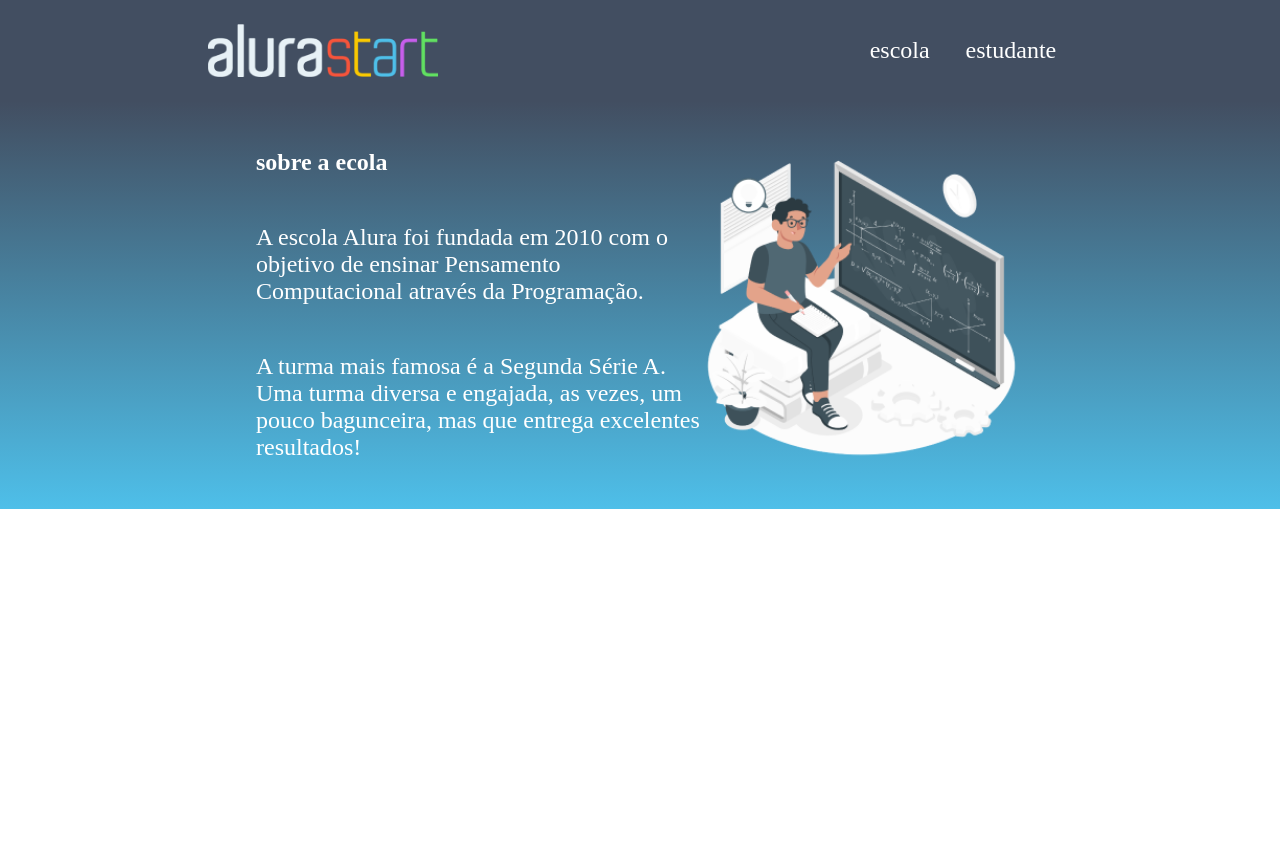
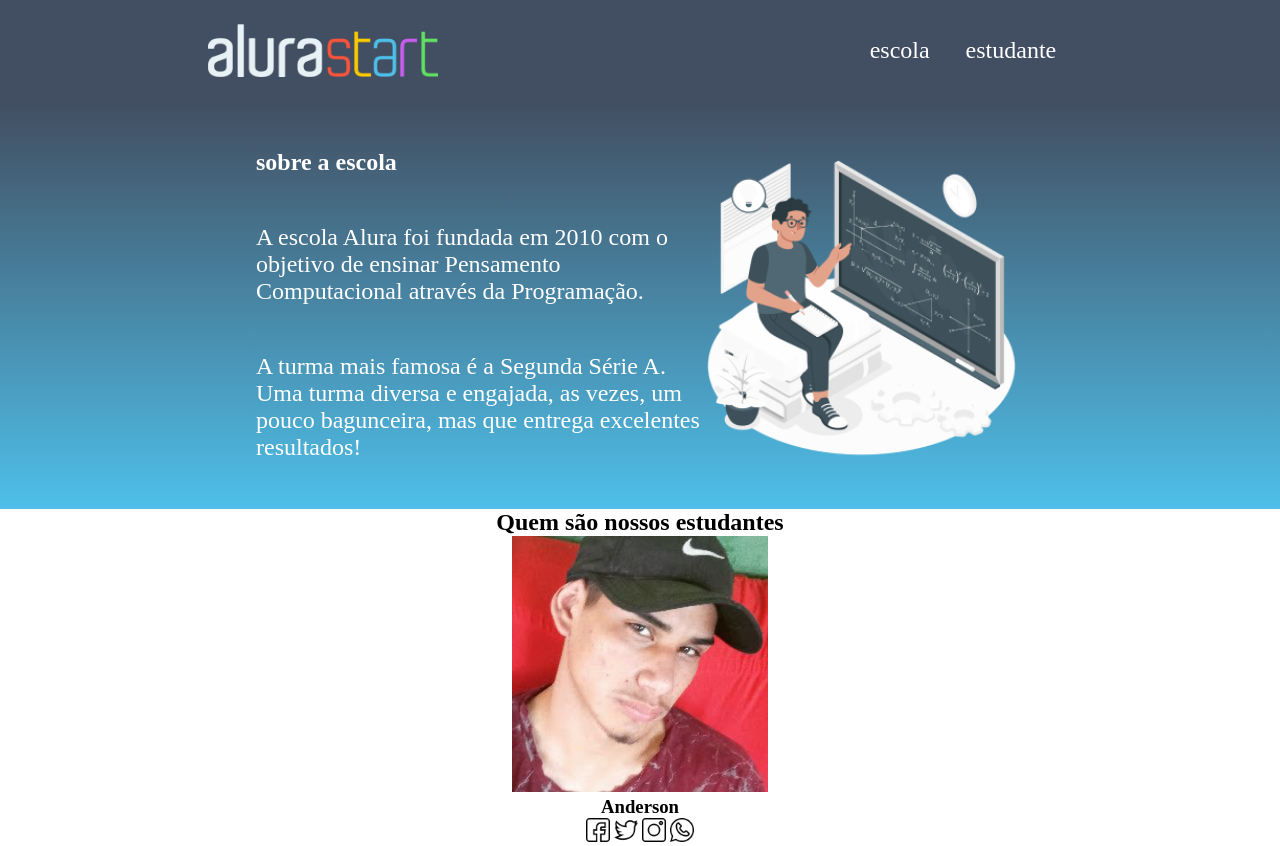
Before and after one commit to andersonchave/site-novo, a plain HTML site: page index.html in a window 1280 px wide. Before the commit the page ends 800 px from the top, so only its background shows below. Drawn offline with Linux system fonts and the light colour scheme.

Commit message:
sessão estudante

```diff
--- a/index.html
+++ b/index.html
@@ -25,7 +25,7 @@
    <section class="escola">
 
 <div class="escola-div-conteudo">
-    <h2 class="escola-titulo">sobre a ecola</h2>
+    <h2 class="escola-titulo">sobre a escola</h2>
     <p class="escola-texto-1">A escola Alura foi fundada em 2010 com o objetivo de ensinar Pensamento Computacional através da Programação. </p>
     <p class="escola-texto-2">A turma mais famosa é a Segunda Série A. Uma turma diversa e engajada, as vezes, um pouco bagunceira, mas que entrega excelentes resultados!</p>
 
@@ -34,7 +34,21 @@
 
 <img class="escola-imagem" src="Formula-amico 1 (2).png" alt="">
    </section>
+           <section class="Estudante">
+            <div class="Estudante-div">
+                <h2 class="Estudante-conteudo">Quem são nossos estudantes </h2>
+                    <img class="estudante-imagem " src="ander.jpg" alt="">
+                    <h3 class="estudante-nome">Anderson</h3>
+                    <img class="estudante-icone" src="facebook.png" alt="">
+                    <img class="estudante-icone" src="twitter.png" alt="">
+                    <img class ="estudante-icone"src="instagram.png" alt="">
+                    <img class="estudante-icone" src="whatsapp.png" alt="">
 
+
+            </div>
+
+
+           </section>
 
 
 
--- a/style.css
+++ b/style.css
@@ -59,3 +59,20 @@ padding: 24px 0;
      font-size: 24px;
 
 }
+.Estudante-conteudo{
+width: 20;
+
+
+}
+.estudante-imagem{
+width: 20%;
+
+}
+.estudante-icone{
+    width: 24px;
+
+}
+.Estudante-div{
+text-align: center;
+
+}
```
Also changed, not shown: ander.jpg (added), facebook.png (added), instagram.png (added), twitter.png (added), whatsapp.png (added).
